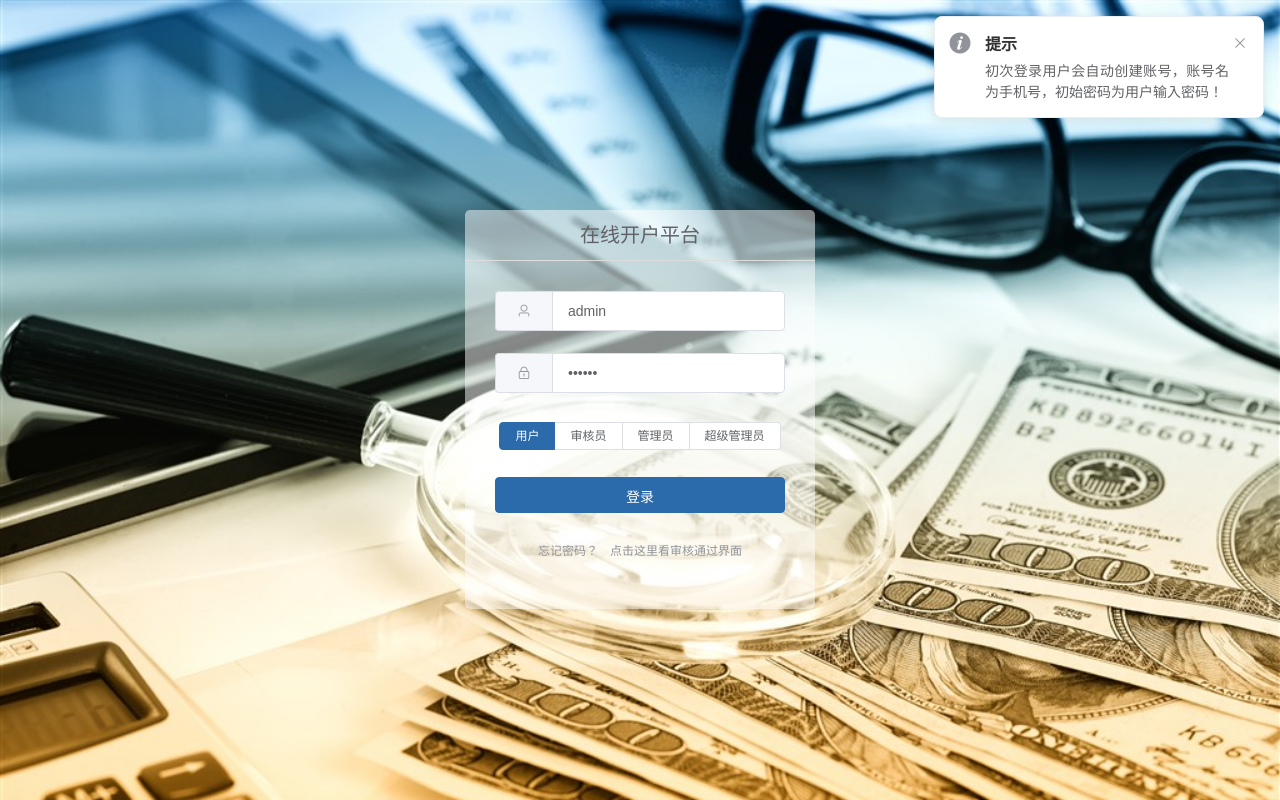
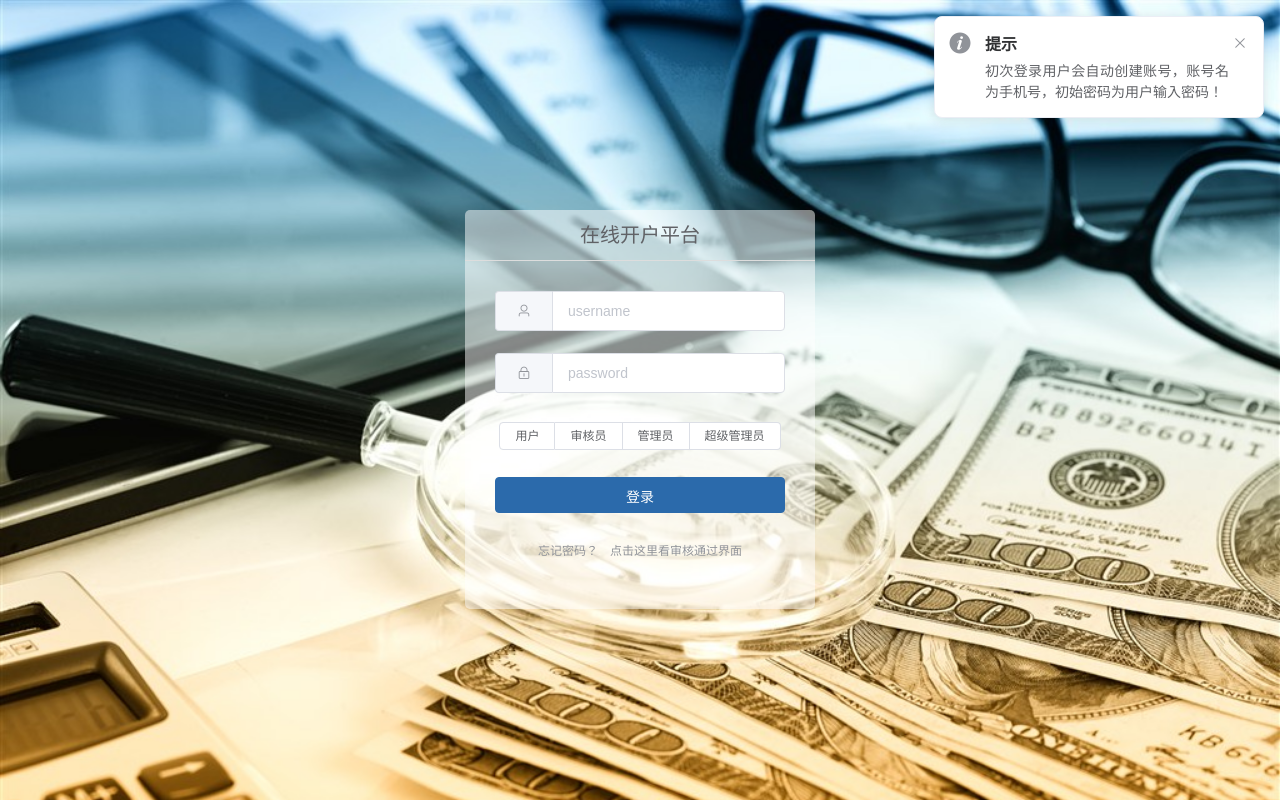
Before and after one commit to chenmianhan/vue-open-account-frontend, a Vue app in the folder vue-openaccount/: page /login/warning#/login in a window 1280 px wide. Built offline with nearby package versions, Linux system fonts and the light colour scheme.

Commit message:
登录界面数据接口

```diff
--- a/vue-openaccount/src/pages/Login.vue
+++ b/vue-openaccount/src/pages/Login.vue
@@ -28,24 +28,37 @@
                 <el-button type="text" class="login-tips" @click="$router.push({path: '/user/home'})">点击这里看审核通过界面</el-button>
             </el-form>
         </div>
+        <!--所有的警告弹窗-->
+        <transition name="logInAlert" v-if="alertTitle != '' ">
+            <div class="login-btn">
+                <div class="alert alert-danger" role="alert"><p>{{alertTitle}}</p></div>
+            </div>
+        </transition>
     </div>
 </template>
 
 <script>
+    /*import {AxiosInstance as axios} from "axios";*/
     export default {
         data: function(){
             return {
-                ruleForm: {
-                    username: 'admin',
-                    password: '123123',
-                    role: 1
+                ruleForm: {//表单格式
+                    username: '',//用户名
+                    password: '',//密码
+                    alertTitle:'',//弹窗标题
+                    showAlert: false,//是否显示警告弹窗
+                    isSignup: false,//是否已经注册
+                    role: null//角色标签：用户1；审核员2；管理员3；超管4
                 },
-                rules: {
+                rules: {//表单验证，验证用户输入格式是否正确
                     username: [
                         { required: true, message: '请输入用户名', trigger: 'blur' }
                     ],
                     password: [
                         { required: true, message: '请输入密码', trigger: 'blur' }
+                    ],
+                    role: [
+                        { required: !null, message: '请选择您的账号类别', trigger: 'blur'}
                     ]
                 }
             }
@@ -54,12 +67,30 @@
             submitForm(formName) {
                 this.$refs[formName].validate((valid) => {
                     if (valid) {
+                        //将用户名保存到ruleForm.username
                         localStorage.setItem('ms_username',this.ruleForm.username);
                         this.$router.push('/login/warning');
+                        console.log('submit!');
                     } else {
                         console.log('error submit!!');
                         return false;
                     }
+                });
+                //向后台传输的数据格式
+                const postLoginData ={
+                username: this.ruleForm.username,
+                password: this.ruleForm.password,
+                role: this.ruleForm.role
+                };
+                //向后台传输数据
+                this.$axios.post('/api/login/loginInfo',postLoginData, {
+                    headers: { 'content-type': 'application/x-www-form-urlencoded' },
+                })
+                .then(function(response) {
+                console.log(response);
+                })
+                .catch(function(error) {
+                console.log(error);
                 });
             }
         },
```
